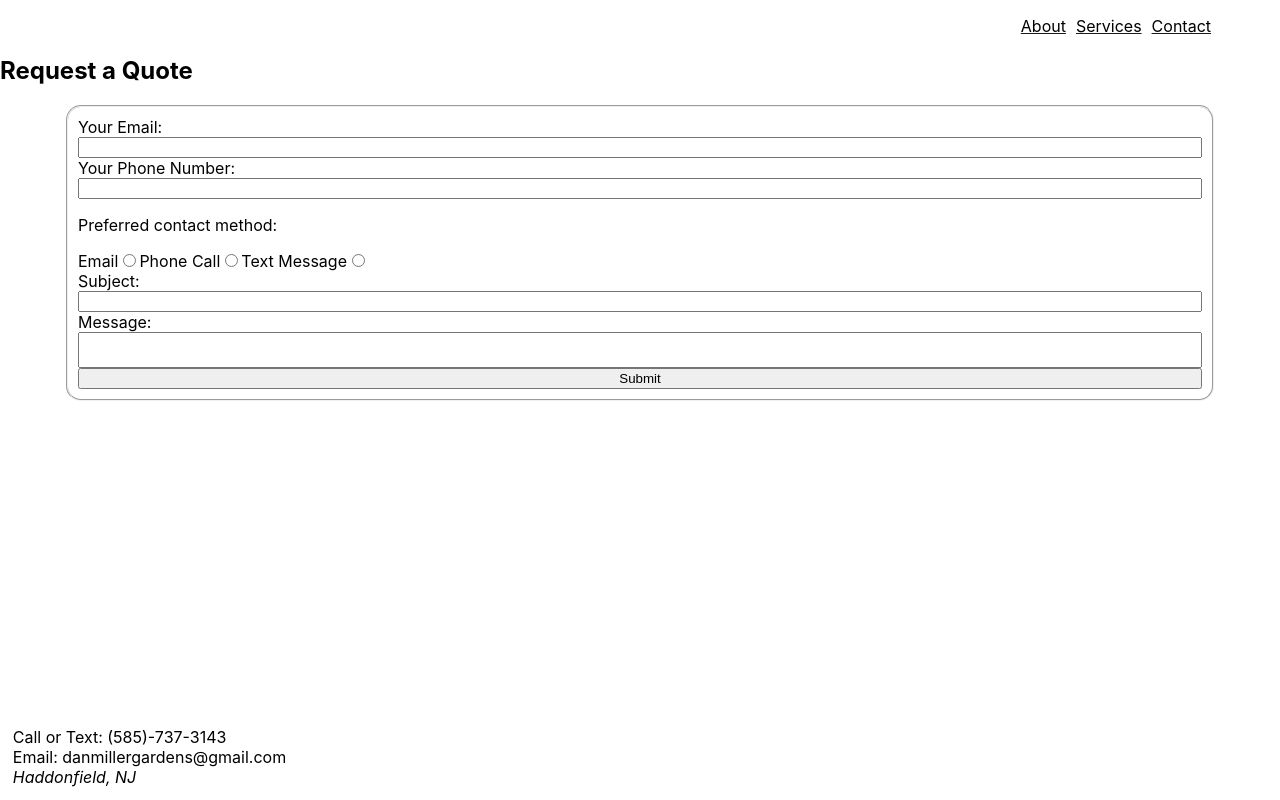
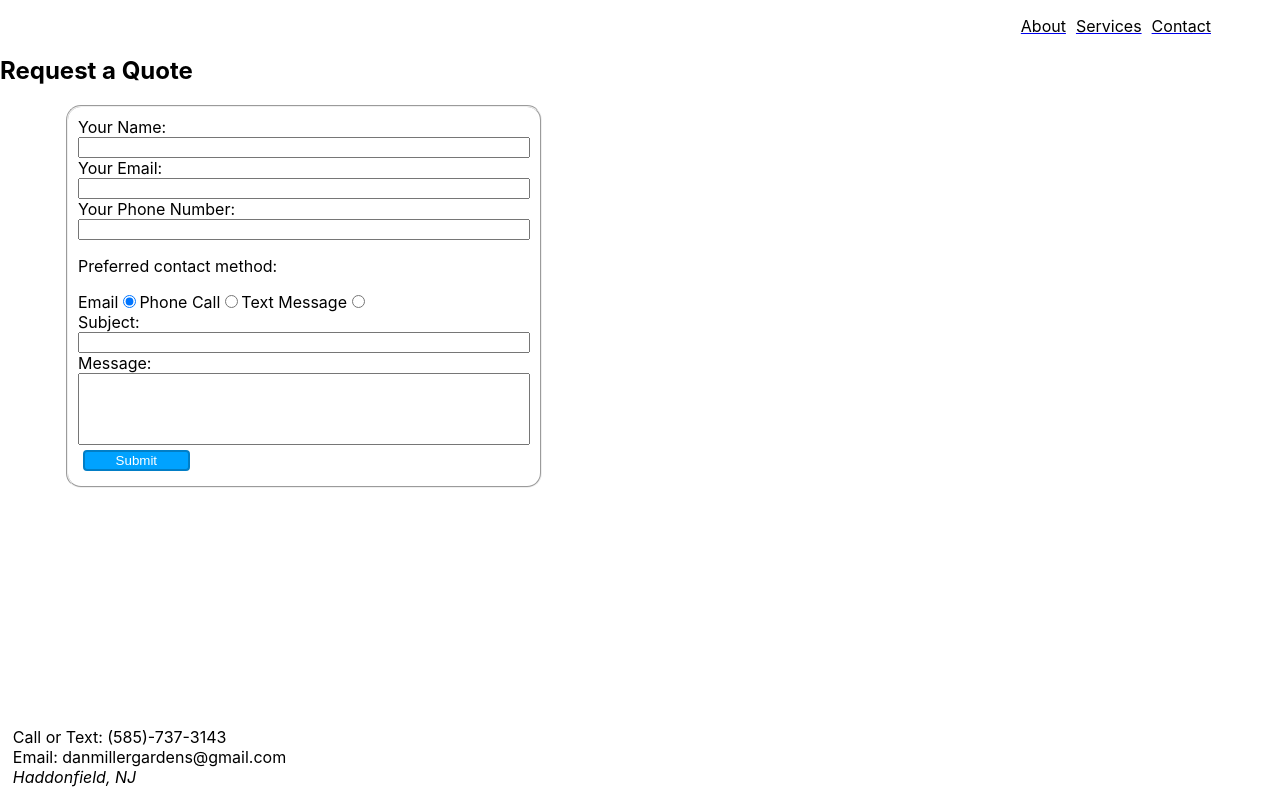
Before and after one commit to craig-mcgowan/dm-gardens-site, a Next.js app: page /contact in a window 1280 px wide. Built offline with nearby package versions, Linux system fonts and the light colour scheme.

Commit message:
form styling

```diff
--- a/package.json
+++ b/package.json
@@ -12,6 +12,7 @@
     "next": "latest",
     "react": "^18.2.0",
     "react-dom": "^18.2.0",
+    "react-hook-form": "^7.37.0",
     "react-icons": "^4.4.0"
   }
 }
--- /dev/null
+++ b/pages/api/form.jsx
@@ -0,0 +1,21 @@
+export default function handler(req, res) {
+  // Get data submitted in request's body.
+  console.log(req.body)
+  const body = req.body;
+
+
+  // Optional logging to see the responses
+  // in the command line where next.js app is running.
+  console.log("subject: ", body.subject);
+
+  // Guard clause checks for first and last name,
+  // and returns early if they are not found
+  if (!body.email) {
+    // Sends a HTTP bad request error code
+    return res.status(400).json({ data: "First or last name not found" });
+  }
+
+  // Found the name.
+  // Sends a HTTP success code
+  res.status(200).json({ data: body });
+}
--- a/pages/contact.jsx
+++ b/pages/contact.jsx
@@ -1,32 +1,100 @@
+import { useEffect, useState } from "react"
+import {useForm} from "react-hook-form"
 import styles from "../styles/Contact.module.css"
 
+
 export default function Contact() {
+  const emptyForm = {
+    name: "",
+    email: "",
+    phone: "",
+    contactPref: "email",
+    subject: "",
+    body: "",
+  }
+
+  const {
+    register,
+    reset,
+    handleSubmit,
+    watch,
+    formState: { isSubmitting, isSubmitSuccessful, isSubmitted },
+  } = useForm({ defaultValues: emptyForm })
+;
+
+
+  // const [formData, setFormData] = useState(emptyForm)
+  const onSubmit = async (data) => {
+
+    const res = await fetch('/api/form', {
+      body: JSON.stringify(data),
+      headers: {
+        'Content-Type': 'application/json'
+      },
+      method:'POST'
+    })
+    const result = await res.json()
+    console.log(result)
+  }
+  useEffect(() => {
+    if (isSubmitSuccessful) {
+      reset();
+  }}, [isSubmitSuccessful, reset]);
+
+
   return (
     <>
       <h2>Request a Quote</h2>
-      <form action="" method="get" className={styles.form}>
+      <form
+        onSubmit={handleSubmit(onSubmit)}
+        method="post"
+        className={styles.form}
+      >
         <fieldset className={styles.fieldset}>
           {/* <legend>Contact Dan Miller Gardens</legend> */}
+          <label htmlFor="name">Your Name: </label>
+          <input
+            type="text"
+            autoComplete="name"
+            {...register("name", { required: true })}
+          />
           <label htmlFor="email">Your Email: </label>
-          <input type="email" name="email" id="email" />
+          <input
+            type="email"
+            autoComplete="email"
+            {...register("email", { required: true })}
+          />
           <label htmlFor="phone">Your Phone Number:</label>
-          <input type="tel" name="phone" id="phone" />
+          <input
+            type="tel"
+            autoComplete="phone"
+            {...register("phone", { required: false })}
+          />
           <p>Preferred contact method:</p>
           <div>
             <label htmlFor="radioEmail">Email</label>
-            <input type="radio" name="contactPref" id="radioEmail" value="email" />
+            <input type="radio" {...register("contactPref")} value="email" />
             <label htmlFor="radioCall">Phone Call</label>
-            <input type="radio" name="contactPref" id="radioCall" value="call"/>
+            <input type="radio" {...register("contactPref")} value="call" />
             <label htmlFor="radioText">Text Message</label>
-            <input type="radio" name="contactPref" id="radioText" value="text"/>
+            <input type="radio" {...register("contactPref")} value="text" />
           </div>
           <label htmlFor="subject">Subject:</label>
-          <input type="text" name="subject" id="subject" />
-          <label htmlFor="body">Message:</label>
-          <textarea name="body" id="body" className={styles.textarea} />
-          <input type="submit" value="Submit" />
+          <input
+            type="text"
+            autoComplete="subject"
+            {...register("subject", { required: true })}
+          />
+          <label htmlFor="message">Message:</label>
+          <textarea
+            className={styles.textarea}
+            {...register("message", { required: true })}
+          />
+          <button disabled={isSubmitting} className={isSubmitSuccessful? styles.submitted : styles.submit}>
+            {isSubmitting ? "Saving" : "Submit"}
+          </button>
         </fieldset>
       </form>
     </>
-  )
+  );
 }
--- a/styles/Contact.module.css
+++ b/styles/Contact.module.css
@@ -1,6 +1,7 @@
 .form {
   width: 90vw;
   margin-left: 5vw;
+  max-width: 30em
 }
 .fieldset {
   display: flex;
@@ -11,4 +12,25 @@
 
 .textarea {
   resize: none;
+  height: 5em;
 }
+
+.submitted {
+  background-color: rgb(166, 228, 177);
+  border: 2px;
+}
+
+.submit {
+  background-color: rgb(0, 162, 255);
+  color: white;
+  border:2px;
+  border-style: solid;
+  border-color: rgb(2, 126, 198);
+  border-radius: 4px;
+  margin: 5px;
+  max-width: 8em;
+}
+
+.submit:hover {
+  background-color: rgb(2, 126, 198);;
+}
```
Also changed, not shown: 1 other file (tests, documents, lock files or other folders).
